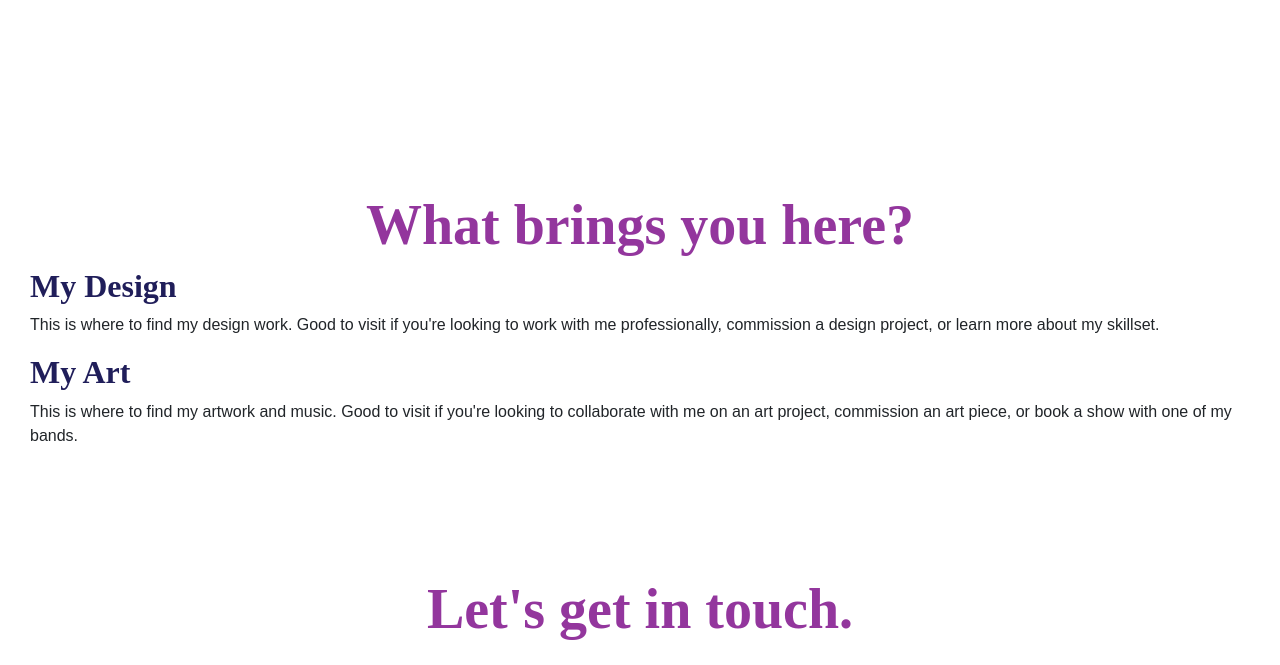
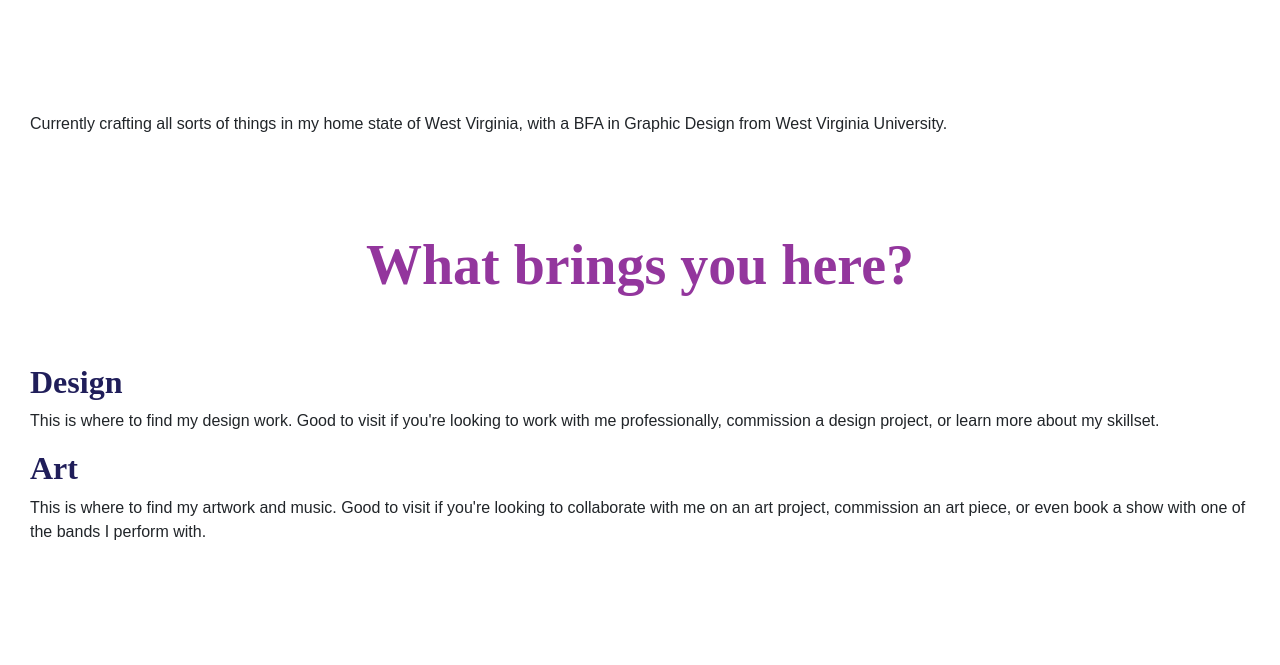
Before and after one commit to mr0088/meganrinker, a plain HTML site: page index.html in a window 1280 px wide. Shown: the part 890-1555 px from the top of the page. Drawn offline with nearby package versions, Linux system fonts and the light colour scheme; a web font is replaced by a local one.

Commit message:
changing up the verbiage a bit

```diff
--- a/index.html
+++ b/index.html
@@ -51,20 +51,23 @@
 <div class="intro col-xs-12">
 <h1>Howdy.</h1>
 <h2 class="offset-1 col-10">I'm Megan Rinker, <br>a graphic designer.</h2>
+<p>Currently crafting all sorts of things in my home state of West Virginia, with a BFA in Graphic Design from West Virginia University.</p>
 </div>
+
 
 <div class="selections col-xs-12">
   <h2 class="what">What brings you here?</h2>
 
-  <h3>My Design</h3>
+  <h3>Design</h3>
   <p>This is where to find my design work. Good to visit if you're looking to work with me professionally, commission a design project, or learn more about my skillset.</p>
 
-  <h3>My Art</h3>
-  <p>This is where to find my artwork and music. Good to visit if you're looking to collaborate with me on an art project, commission an art piece, or book a show with one of my bands.</p>
+  <h3>Art</h3>
+  <p>This is where to find my artwork and music. Good to visit if you're looking to collaborate with me on an art project, commission an art piece, or even book a show with one of the bands I perform with.</p>
 </div>
 
 <div class="contact col-xs-12">
-  <h2>Let's get in touch.</h2>
+  <h2>Want to get in touch?</h2>
+  <p>Don't hesitate to reach out. I'm what the kids call a social butterfly.</p>
 
   <ul class="socials col-12">
     <li><a href="#"><img src="images/email.png" class="img-fluid" alt="instagram"></a></li>
--- a/sass/styles.scss
+++ b/sass/styles.scss
@@ -91,6 +91,7 @@ p{
   h2{
     font-size: 3.5em;
     text-align: center;
+    padding-bottom:1em;
   }
 
   h3{
```
Also changed, not shown: css/styles.css.
